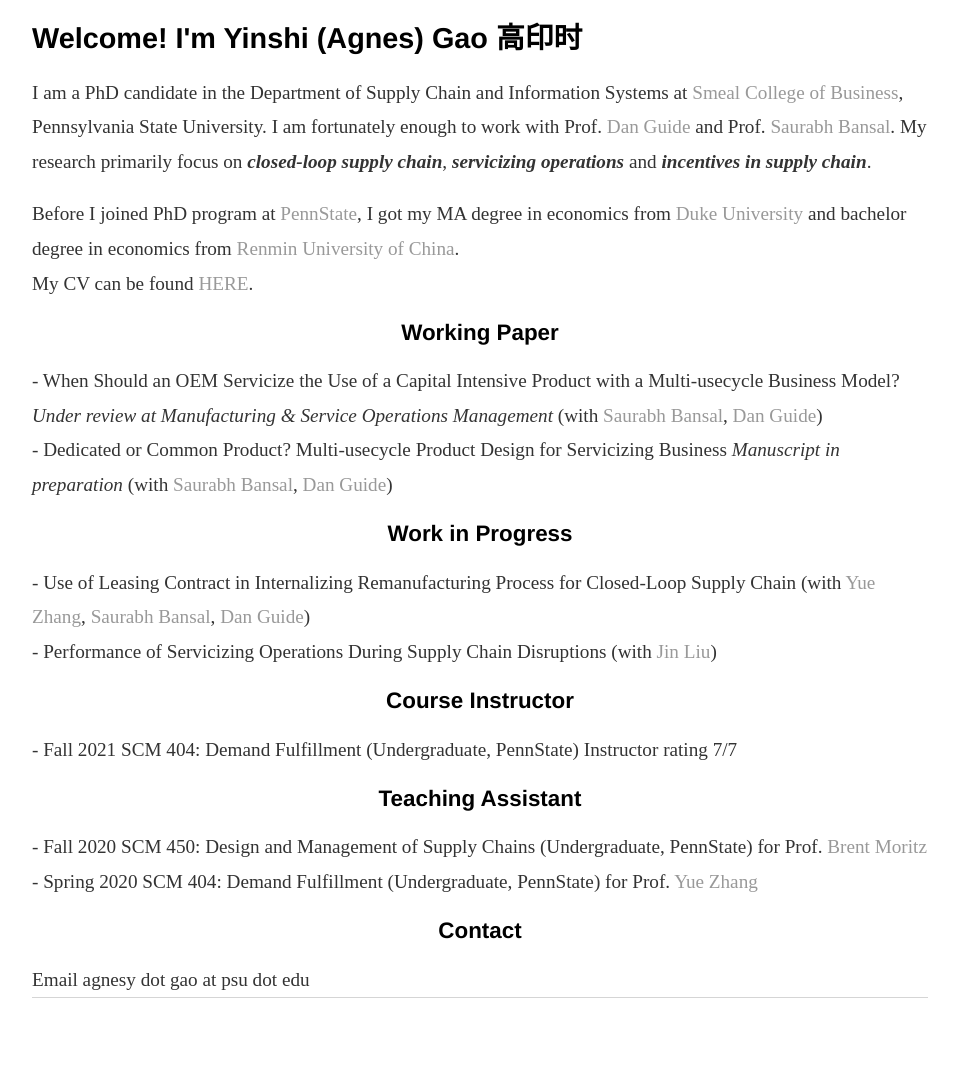
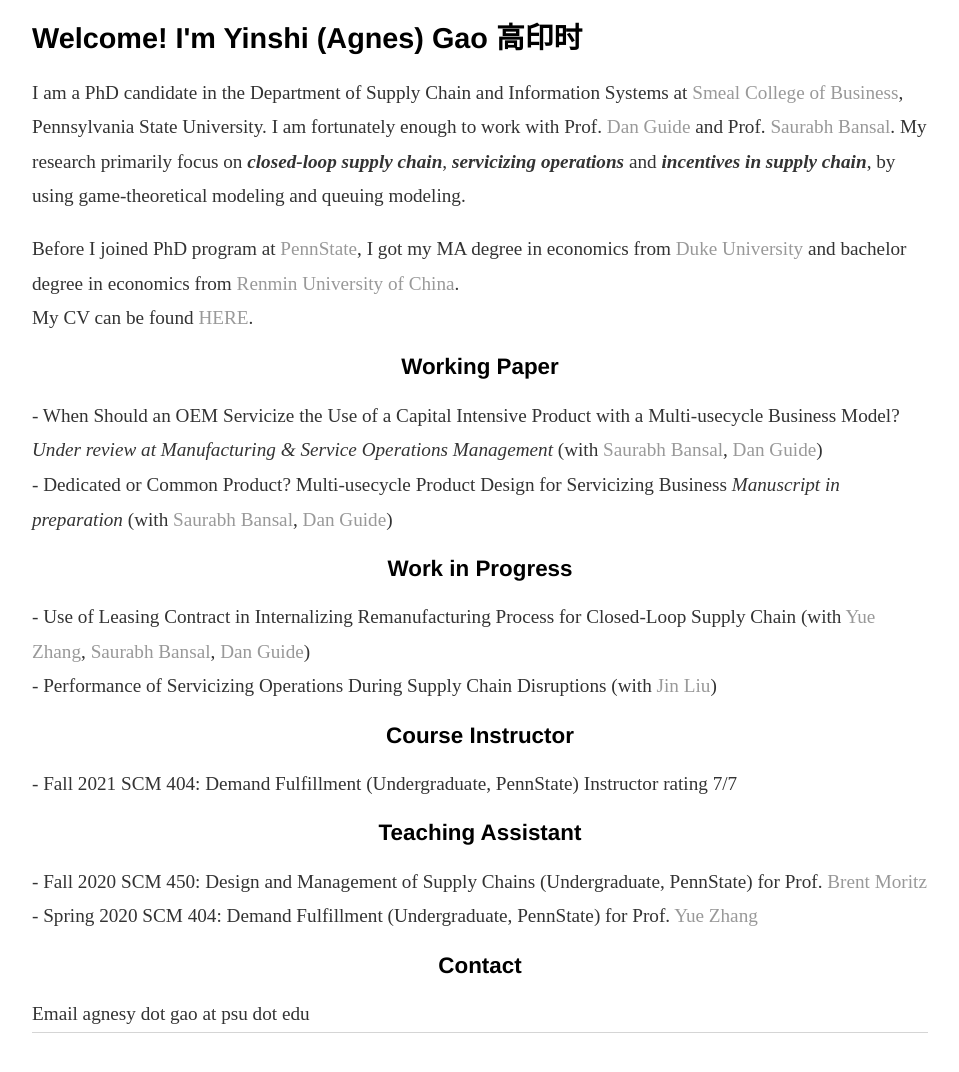
Before and after one commit to yinshi-gao/yinshi-gao.github.io, a Jekyll site: the page built from index.html, in a window 1280 px wide, cut to the strip 375-1468 px from the top of the page. Shown: the top 1072 px of the strip, without its empty margins (160-1119 px from the left). Built offline with Jekyll 4.4.1, drawn with Linux system fonts in a browser that asks for light colours.

Commit message:
Update index.html

```diff
--- a/index.html
+++ b/index.html
@@ -7,7 +7,7 @@
 	<h1>Welcome! I'm Yinshi (Agnes) Gao 高印时</h1>
 	<p2>I am a PhD candidate in the Department of Supply Chain and Information Systems at <a href="https://www.smeal.psu.edu/">Smeal College of Business</a>, Pennsylvania State University.
 		I am fortunately enough to work with Prof. <a href="http://www.personal.psu.edu/drg16/">Dan Guide</a> and Prof. <a href="https://directory.smeal.psu.edu/sub32">Saurabh Bansal</a>.
-		My research primarily focus on <em><b>closed-loop supply chain</b></em>, <em><b>servicizing operations</b></em> and <em><b>incentives in supply chain</b></em>. </p2>
+		My research primarily focus on <em><b>closed-loop supply chain</b></em>, <em><b>servicizing operations</b></em> and <em><b>incentives in supply chain</b></em>, by using game-theoretical modeling and queuing modeling.</p2>
 	<br>
 	<br>
 	<p2> Before I joined PhD program at <a href="https://www.psu.edu/">PennState</a>, I got my MA degree in economics from <a href="https://duke.edu/">Duke University</a>
```
